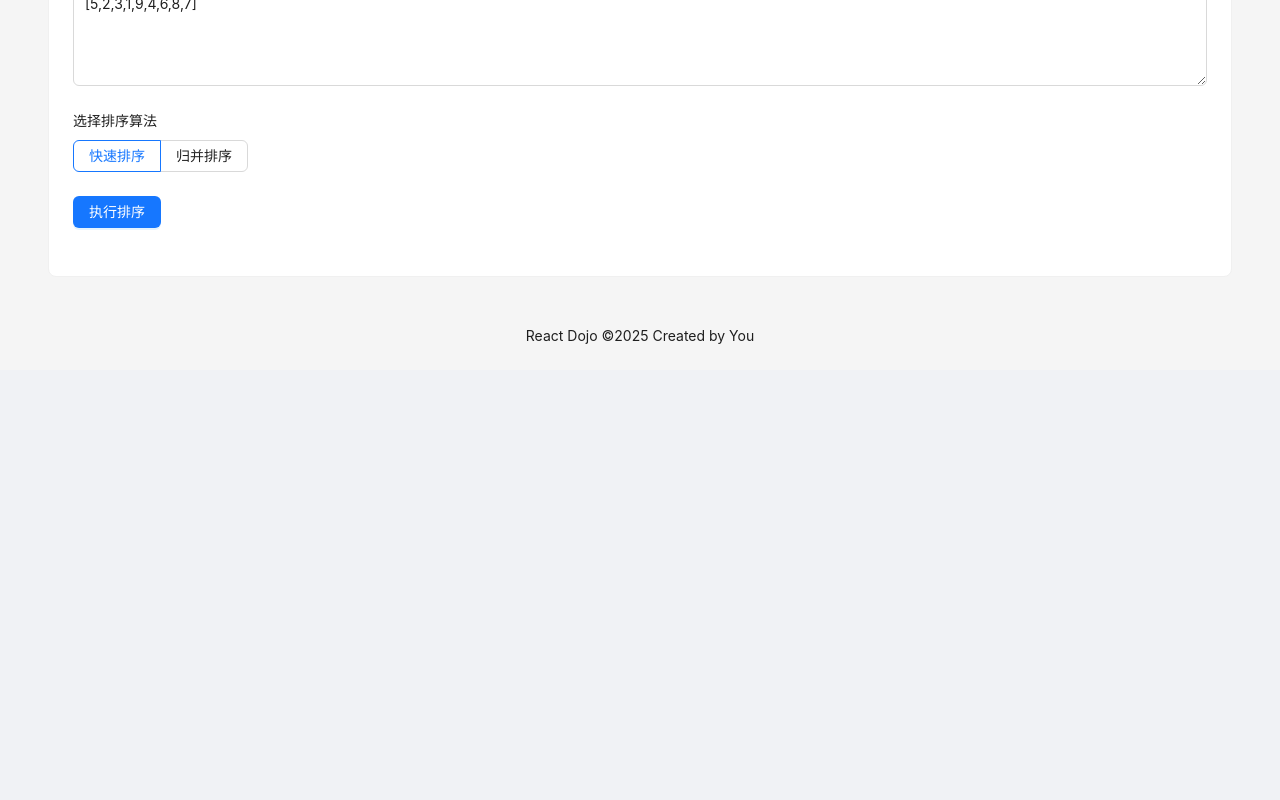
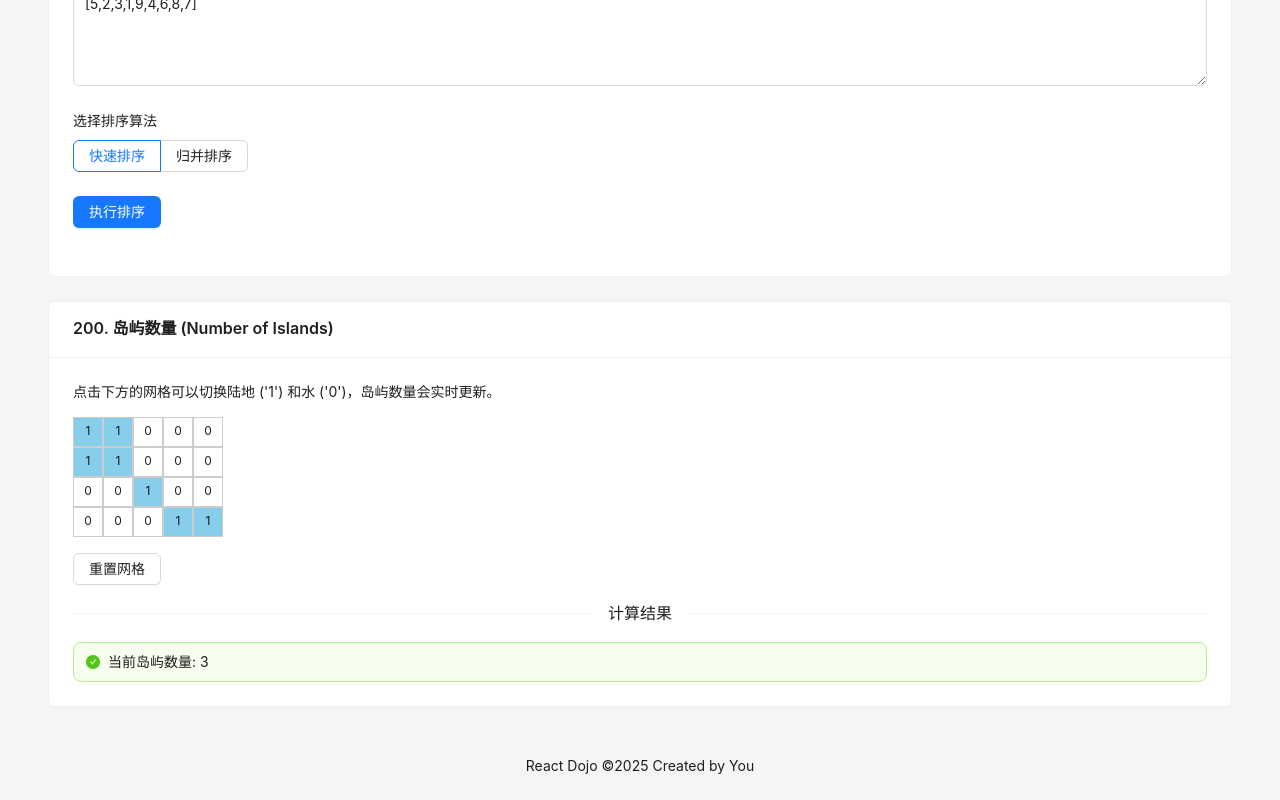
Before and after one commit to az9zz/react-dojo, a React (Vite) app: page /leetcode in a window 1280 px wide. Shown: the part 3289-4089 px from the top of the page. Before the commit the page ends 3659 px from the top, so only its background shows below. Built offline with nearby package versions, Linux system fonts and the light colour scheme.

Commit message:
feat(leetcode): dfs

```diff
--- /dev/null
+++ b/src/leetcode/medium/200-number-of-islands/index.tsx
@@ -0,0 +1,76 @@
+// src/leetcode/medium/200-number-of-islands/index.tsx
+import React, { useState, useMemo, useEffect } from 'react'
+import { Card, Button, Typography, Space, Divider, Alert } from 'antd'
+import { numIslands } from './solution'
+
+const { Paragraph } = Typography
+
+const initialGrid = [
+  ['1', '1', '0', '0', '0'],
+  ['1', '1', '0', '0', '0'],
+  ['0', '0', '1', '0', '0'],
+  ['0', '0', '0', '1', '1'],
+]
+
+export const NumIslandsComponent: React.FC = () => {
+  const [grid, setGrid] = useState<string[][]>(initialGrid.map((row) => [...row]))
+  const [islandCount, setIslandCount] = useState(0)
+
+  const islandCountResult = useMemo(() => {
+    // useMemo 可以在 grid 变化时重新计算，避免不必要的重复计算
+    return numIslands(grid)
+  }, [grid])
+
+  useEffect(() => {
+    setIslandCount(islandCountResult)
+  }, [islandCountResult])
+
+  const handleCellClick = (r: number, c: number) => {
+    const newGrid = grid.map((row) => [...row])
+    newGrid[r][c] = newGrid[r][c] === '1' ? '0' : '1'
+    setGrid(newGrid)
+  }
+
+  const resetGrid = () => {
+    setGrid(initialGrid.map((row) => [...row]))
+  }
+
+  return (
+    <Card title="200. 岛屿数量 (Number of Islands)">
+      <Paragraph>点击下方的网格可以切换陆地 ('1') 和水 ('0')，岛屿数量会实时更新。</Paragraph>
+
+      <div style={{ marginBottom: '16px' }}>
+        {grid.map((row, r) => (
+          <div key={r} style={{ display: 'flex' }}>
+            {row.map((cell, c) => (
+              <button
+                key={c}
+                onClick={() => handleCellClick(r, c)}
+                style={{
+                  width: 30,
+                  height: 30,
+                  border: '1px solid #ccc',
+                  backgroundColor: cell === '1' ? '#87CEEB' : '#FFFFFF',
+                  cursor: 'pointer',
+                  display: 'flex',
+                  alignItems: 'center',
+                  justifyContent: 'center',
+                  fontSize: '12px',
+                }}
+              >
+                {cell}
+              </button>
+            ))}
+          </div>
+        ))}
+      </div>
+
+      <Space>
+        <Button onClick={resetGrid}>重置网格</Button>
+      </Space>
+
+      <Divider>计算结果</Divider>
+      <Alert message={`当前岛屿数量: ${islandCount}`} type="success" showIcon />
+    </Card>
+  )
+}
--- /dev/null
+++ b/src/leetcode/medium/200-number-of-islands/solution.ts
@@ -0,0 +1,54 @@
+// src/leetcode/medium/200-number-of-islands/solution.ts
+
+type Grid = string[][]
+
+/**
+ * 深度优先搜索 (DFS) 函数，用于淹没岛屿
+ * @param grid 网格
+ * @param r 当前行
+ * @param c 当前列
+ */
+function dfs(grid: Grid, r: number, c: number): void {
+  const rows = grid.length
+  const cols = grid[0].length
+
+  // 递归终止条件：越界或遇到水
+  if (r < 0 || r >= rows || c < 0 || c >= cols || grid[r][c] !== '1') {
+    return
+  }
+
+  // 将当前陆地标记为已访问（淹没）
+  grid[r][c] = '0'
+
+  // 向四个方向递归探索
+  dfs(grid, r - 1, c) // 上
+  dfs(grid, r + 1, c) // 下
+  dfs(grid, r, c - 1) // 左
+  dfs(grid, r, c + 1) // 右
+}
+
+export function numIslands(grid: Grid): number {
+  if (!grid || grid.length === 0) {
+    return 0
+  }
+
+  const rows = grid.length
+  const cols = grid[0].length
+  let islandCount = 0
+
+  // 注意：为了不修改原始输入，我们应该操作一个副本
+  const gridCopy = grid.map((row) => [...row])
+
+  for (let r = 0; r < rows; r++) {
+    for (let c = 0; c < cols; c++) {
+      if (gridCopy[r][c] === '1') {
+        // 发现新岛屿
+        islandCount++
+        // 淹没整个岛屿
+        dfs(gridCopy, r, c)
+      }
+    }
+  }
+
+  return islandCount
+}
--- a/src/pages/LeetCodePage/index.tsx
+++ b/src/pages/LeetCodePage/index.tsx
@@ -13,6 +13,7 @@ import { LISComponent } from '../../leetcode/medium/300-longest-increasing-subse
 import { SortArrayComponent } from '../../leetcode/medium/912-sort-an-array'
 import { BinarySearchComponent } from '../../leetcode/easy/704-binary-search'
 import { ThreeSumComponent } from '../../leetcode/medium/015-3sum'
+import { NumIslandsComponent } from '../../leetcode/medium/200-number-of-islands'
 
 const { Title } = Typography
 
@@ -38,6 +39,8 @@ const LeetCodePage: React.FC = () => {
       <LISComponent />
       <div style={{ marginTop: '24px' }} />
       <SortArrayComponent />
+      <div style={{ marginTop: '24px' }} />
+      <NumIslandsComponent />
       {/* 以后有 hard 的题了，可以这样组织 */}
       {/* <Divider orientation="left">Hard</Divider> */}
     </div>
```
Also changed, not shown: src/leetcode/medium/200-number-of-islands/README.md (added).
